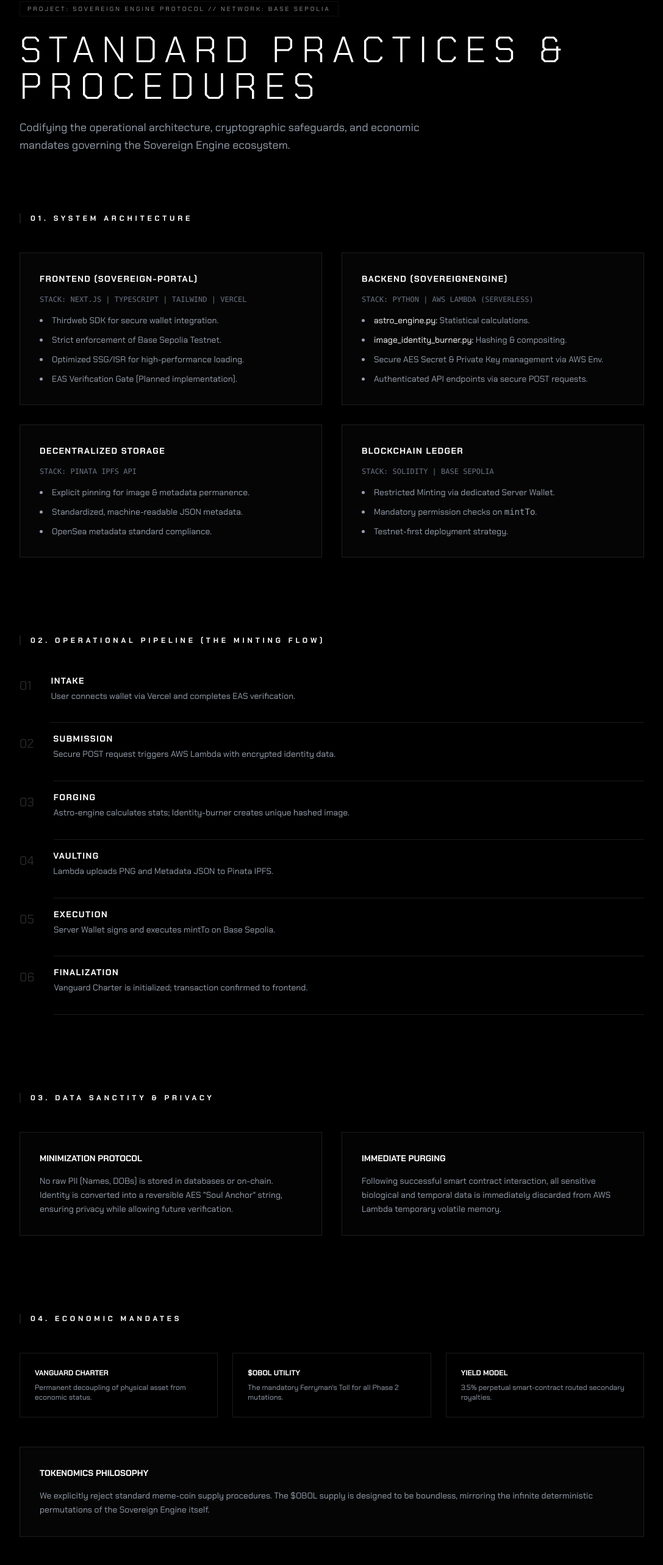
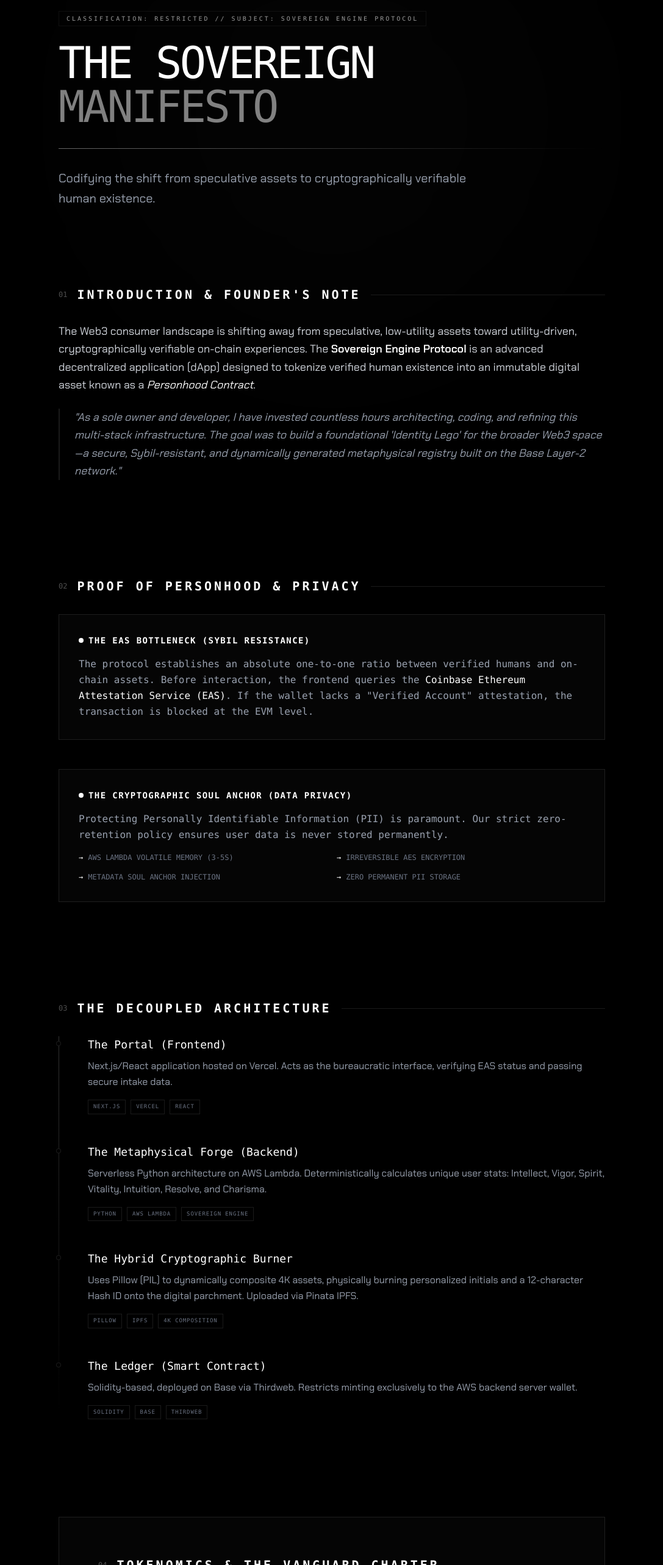
Before and after one commit to 477heat/sovereign-portal, a Next.js app: page /whitepaper in a window 1280 px wide. Shown: the part 207-2773 px from the top of the page at 61% size, without its empty margins (96-1183 px from the left). Built offline with nearby package versions, Linux system fonts and the light colour scheme.

Commit message:
White Paper Pages updated.

```diff
--- a/app/economics/page.tsx
+++ b/app/economics/page.tsx
@@ -18,7 +18,7 @@ export default function EconomicsPage() {
 
         <header className="mb-20">
           <h1 className="text-5xl md:text-7xl font-light uppercase tracking-[0.4em] mb-6">
-            Economic Mandates
+            Vanguard Provisions
           </h1>
           <p className="text-base tracking-[0.5em] opacity-40 uppercase">
             Sovereign Engine Protocol Liquidity & Utility Models
--- a/app/page.tsx
+++ b/app/page.tsx
@@ -34,7 +34,7 @@ export default function LandingPage() {
             <span className="text-xs tracking-[0.4em] font-bold uppercase">Privileges</span>
           </Link>
           <Link href="/portal" className="group relative px-10 py-3 border border-white transition-all duration-500 hover:shadow-[0_0_30px_rgba(255,255,255,0.2)] bg-white text-black">
-            <span className="text-xs tracking-[0.4em] font-black uppercase">Enter Portal</span>
+            <span className="text-xs tracking-[0.4em] font-black uppercase">Soul Portal</span>
           </Link>
         </nav>
 
--- a/app/whitepaper/page.tsx
+++ b/app/whitepaper/page.tsx
@@ -2,164 +2,207 @@ import Link from "next/link";
 
 export default function ExecutiveSummaryPage() {
   return (
-    <main className="min-h-screen bg-black text-white p-8 md:p-24 relative overflow-x-hidden">
-      <div className="fixed inset-0 pointer-events-none bg-[linear-gradient(rgba(18,16,16,0)_50%,rgba(0,0,0,0.1)_50%),linear-gradient(90deg,rgba(255,255,255,0.01),rgba(255,255,255,0.01),rgba(255,255,255,0.01))] bg-[length:100%_2px,3px_100%] opacity-20"></div>
+    <main className="min-h-screen bg-black text-white p-8 md:p-24 relative overflow-x-hidden font-mono">
+      {/* Background Scanline/Gradient Effect */}
+      <div className="fixed inset-0 pointer-events-none bg-[linear-gradient(rgba(18,16,16,0)_50%,rgba(0,0,0,0.1)_50%),linear-gradient(90deg,rgba(255,255,255,0.01),rgba(255,255,255,0.01),rgba(255,255,255,0.01))] bg-[length:100%_2px,3px_100%] opacity-20 z-0"></div>
 
-      <div className="relative z-10 max-w-5xl mx-auto">
-        <nav className="mb-16 flex justify-between items-center border-b border-white/10 pb-8">
+      {/* Subtle "Tunnel" Glow to match Portal Page */}
+      <div className="fixed inset-0 pointer-events-none z-0 opacity-30">
+        <div className="absolute top-1/2 left-1/2 -translate-x-1/2 -translate-y-1/2 w-[800px] h-[800px] rounded-full blur-[160px] bg-white/[0.05]"></div>
+      </div>
+
+      <div className="relative z-10 max-w-4xl mx-auto">
+        {/* Header / Navigation */}
+        <nav className="mb-20 flex justify-between items-center border-b border-white/10 pb-8">
           <Link href="/" className="text-[10px] tracking-[0.4em] uppercase opacity-50 hover:opacity-100 transition-opacity">
             ← Back to SovEng
           </Link>
           <div className="text-[10px] tracking-[0.4em] uppercase opacity-30">
-            Briefing // Executive Summary
+            Protocol Documentation // Version 1.0.4
           </div>
         </nav>
 
-        <header className="mb-24">
+        <header className="mb-32">
           <div className="inline-block px-3 py-1 border border-white/20 text-[10px] tracking-[0.3em] uppercase mb-6 opacity-60">
-            Project: Sovereign Engine Protocol // Network: Base Sepolia
+            Classification: Restricted // Subject: Sovereign Engine Protocol
           </div>
-          <h1 className="text-4xl md:text-6xl font-light uppercase tracking-[0.2em] mb-6">
-            Standard Practices & Procedures
+          <h1 className="text-5xl md:text-7xl font-light uppercase tracking-tighter mb-8 leading-none">
+            The Sovereign <br /> <span className="opacity-50">Manifesto</span>
           </h1>
-          <p className="text-lg text-gray-400 max-w-2xl leading-relaxed">
-            Codifying the operational architecture, cryptographic safeguards, and economic mandates governing the Sovereign Engine ecosystem.
+          <div className="h-px w-full bg-gradient-to-r from-white/40 to-transparent mb-8"></div>
+          <p className="text-xl text-gray-400 max-w-2xl leading-relaxed font-sans">
+            Codifying the shift from speculative assets to cryptographically verifiable human existence.
           </p>
         </header>
 
-        {/* SECTION 1: OPERATIONAL ARCHITECTURE */}
-        <section className="mb-32">
-          <h2 className="text-xs font-bold uppercase tracking-[0.4em] text-white mb-12 border-l-2 border-white pl-4">
-            01. System Architecture
-          </h2>
+        <div className="space-y-40">
 
-          <div className="grid grid-cols-1 md:grid-cols-2 gap-8">
-            {/* Frontend */}
-            <div className="p-8 border border-white/10 bg-white/[0.02]">
-              <h3 className="text-sm font-bold uppercase tracking-widest mb-4 text-white">Frontend (Sovereign-Portal)</h3>
-              <p className="text-xs text-gray-500 mb-4 font-mono uppercase">Stack: Next.js | TypeScript | Tailwind | Vercel</p>
-              <ul className="text-sm text-gray-400 space-y-3 list-disc list-inside">
-                <li>Thirdweb SDK for secure wallet integration.</li>
-                <li>Strict enforcement of Base Sepolia Testnet.</li>
-                <li>Optimized SSG/ISR for high-performance loading.</li>
-                <li>EAS Verification Gate (Planned implementation).</li>
-              </ul>
+          {/* 1. INTRODUCTION */}
+          <section>
+            <div className="flex items-center gap-4 mb-8">
+              <span className="text-xs opacity-30">01</span>
+              <h2 className="text-xl uppercase tracking-[0.2em] font-bold">Introduction & Founder's Note</h2>
+              <div className="h-px flex-1 bg-white/10"></div>
+            </div>
+            <div className="space-y-6 text-gray-300 leading-relaxed text-lg font-sans">
+              <p>
+                The Web3 consumer landscape is shifting away from speculative, low-utility assets toward utility-driven, cryptographically verifiable on-chain experiences. The <span className="text-white font-semibold">Sovereign Engine Protocol</span> is an advanced decentralized application (dApp) designed to tokenize verified human existence into an immutable digital asset known as a <span className="italic text-white">Personhood Contract</span>.
+              </p>
+              <p className="border-l-2 border-white/20 pl-6 italic text-gray-400">
+                "As a sole owner and developer, I have invested countless hours architecting, coding, and refining this multi-stack infrastructure. The goal was to build a foundational 'Identity Lego' for the broader Web3 space—a secure, Sybil-resistant, and dynamically generated metaphysical registry built on the Base Layer-2 network."
+              </p>
+            </div>
+          </section>
+
+          {/* 2. PROOF OF PERSONHOOD */}
+          <section>
+            <div className="flex items-center gap-4 mb-8">
+              <span className="text-xs opacity-30">02</span>
+              <h2 className="text-xl uppercase tracking-[0.2em] font-bold">Proof of Personhood & Privacy</h2>
+              <div className="h-px flex-1 bg-white/10"></div>
             </div>
 
-            {/* Backend */}
-            <div className="p-8 border border-white/10 bg-white/[0.02]">
-              <h3 className="text-sm font-bold uppercase tracking-widest mb-4 text-white">Backend (SovereignEngine)</h3>
-              <p className="text-xs text-gray-500 mb-4 font-mono uppercase">Stack: Python | AWS Lambda (Serverless)</p>
-              <ul className="text-sm text-gray-400 space-y-3 list-disc list-inside">
-                <li><span className="text-white">astro_engine.py:</span> Statistical calculations.</li>
-                <li><span className="text-white">image_identity_burner.py:</span> Hashing & compositing.</li>
-                <li>Secure AES Secret & Private Key management via AWS Env.</li>
-                <li>Authenticated API endpoints via secure POST requests.</li>
-              </ul>
+            <div className="grid grid-cols-1 gap-12">
+              <div className="group p-8 border border-white/10 bg-white/[0.02] hover:border-white/30 transition-colors">
+                <h3 className="text-sm font-bold uppercase tracking-widest mb-4 text-white flex items-center gap-2">
+                  <span className="w-2 h-2 bg-white rounded-full"></span>
+                  The EAS Bottleneck (Sybil Resistance)
+                </h3>
+                <p className="text-gray-400 leading-relaxed">
+                  The protocol establishes an absolute one-to-one ratio between verified humans and on-chain assets. Before interaction, the frontend queries the <span className="text-white">Coinbase Ethereum Attestation Service (EAS)</span>. If the wallet lacks a "Verified Account" attestation, the transaction is blocked at the EVM level.
+                </p>
               </div>
 
-            {/* Storage */}
-            <div className="p-8 border border-white/10 bg-white/[0.02]">
-              <h3 className="text-sm font-bold uppercase tracking-widest mb-4 text-white">Decentralized Storage</h3>
-              <p className="text-xs text-gray-500 mb-4 font-mono uppercase">Stack: Pinata IPFS API</p>
-              <ul className="text-sm text-gray-400 space-y-3 list-disc list-inside">
-                <li>Explicit pinning for image & metadata permanence.</li>
-                <li>Standardized, machine-readable JSON metadata.</li>
-                <li>OpenSea metadata standard compliance.</li>
-              </ul>
-            </div>
-
-            {/* Ledger */}
-            <div className="p-8 border border-white/10 bg-white/[0.02]">
-              <h3 className="text-sm font-bold uppercase tracking-widest mb-4 text-white">Blockchain Ledger</h3>
-              <p className="text-xs text-gray-500 mb-4 font-mono uppercase">Stack: Solidity | Base Sepolia</p>
-              <ul className="text-sm text-gray-400 space-y-3 list-disc list-inside">
-                <li>Restricted Minting via dedicated Server Wallet.</li>
-                <li>Mandatory permission checks on <code>mintTo</code>.</li>
-                <li>Testnet-first deployment strategy.</li>
+              <div className="group p-8 border border-white/10 bg-white/[0.02] hover:border-white/30 transition-colors">
+                <h3 className="text-sm font-bold uppercase tracking-widest mb-4 text-white flex items-center gap-2">
+                  <span className="w-2 h-2 bg-white rounded-full"></span>
+                  The Cryptographic Soul Anchor (Data Privacy)
+                </h3>
+                <p className="text-gray-400 leading-relaxed mb-4">
+                  Protecting Personally Identifiable Information (PII) is paramount. Our strict zero-retention policy ensures user data is never stored permanently.
+                </p>
+                <ul className="grid grid-cols-1 md:grid-cols-2 gap-4 text-xs font-mono text-gray-500 uppercase">
+                  <li className="flex items-center gap-2"><span className="text-white">→</span> AWS Lambda Volatile Memory (3-5s)</li>
+                  <li className="flex items-center gap-2"><span className="text-white">→</span> Irreversible AES Encryption</li>
+                  <li className="flex items-center gap-2"><span className="text-white">→</span> Metadata Soul Anchor Injection</li>
+                  <li className="flex items-center gap-2"><span className="text-white">→</span> Zero Permanent PII Storage</li>
                 </ul>
               </div>
             </div>
           </section>
 
-        {/* SECTION 2: THE PIPELINE */}
-        <section className="mb-32">
-          <h2 className="text-xs font-bold uppercase tracking-[0.4em] text-white mb-12 border-l-2 border-white pl-4">
-            02. Operational Pipeline (The Minting Flow)
-          </h2>
+          {/* 3. DECOUPLED ARCHITECTURE */}
+          <section>
+            <div className="flex items-center gap-4 mb-8">
+              <span className="text-xs opacity-30">03</span>
+              <h2 className="text-xl uppercase tracking-[0.2em] font-bold">The Decoupled Architecture</h2>
+              <div className="h-px flex-1 bg-white/10"></div>
+            </div>
 
-          <div className="space-y-4">
+            <div className="relative">
+              {/* Vertical Line connecting nodes */}
+              <div className="absolute left-0 top-0 bottom-0 w-px bg-gradient-to-b from-white/20 via-white/10 to-transparent hidden md:block"></div>
+
+              <div className="space-y-12">
                 {[
-              { step: "01", label: "Intake", desc: "User connects wallet via Vercel and completes EAS verification." },
-              { step: "02", label: "Submission", desc: "Secure POST request triggers AWS Lambda with encrypted identity data." },
-              { step: "03", label: "Forging", desc: "Astro-engine calculates stats; Identity-burner creates unique hashed image." },
-              { step: "04", label: "Vaulting", desc: "Lambda uploads PNG and Metadata JSON to Pinata IPFS." },
-              { step: "05", label: "Execution", desc: "Server Wallet signs and executes mintTo on Base Sepolia." },
-              { step: "06", label: "Finalization", desc: "Vanguard Charter is initialized; transaction confirmed to frontend." }
-            ].map((item, i) => (
-              <div key={i} className="flex gap-8 items-start group">
-                <div className="text-xl font-light opacity-20 group-hover:opacity-100 transition-opacity pt-1">
-                  {item.step}
-                </div>
-                <div className="flex-1 pb-8 border-b border-white/5">
-                  <h4 className="text-sm font-bold uppercase tracking-widest mb-1">{item.label}</h4>
-                  <p className="text-sm text-gray-400 leading-relaxed">{item.desc}</p>
+                  {
+                    title: "The Portal (Frontend)",
+                    desc: "Next.js/React application hosted on Vercel. Acts as the bureaucratic interface, verifying EAS status and passing secure intake data.",
+                    tags: ["Next.js", "Vercel", "React"]
+                  },
+                  {
+                    title: "The Metaphysical Forge (Backend)",
+                    desc: "Serverless Python architecture on AWS Lambda. Deterministically calculates unique user stats: Intellect, Vigor, Spirit, Vitality, Intuition, Resolve, and Charisma.",
+                    tags: ["Python", "AWS Lambda", "Sovereign Engine"]
+                  },
+                  {
+                    title: "The Hybrid Cryptographic Burner",
+                    desc: "Uses Pillow (PIL) to dynamically composite 4K assets, physically burning personalized initials and a 12-character Hash ID onto the digital parchment. Uploaded via Pinata IPFS.",
+                    tags: ["Pillow", "IPFS", "4K Composition"]
+                  },
+                  {
+                    title: "The Ledger (Smart Contract)",
+                    desc: "Solidity-based, deployed on Base via Thirdweb. Restricts minting exclusively to the AWS backend server wallet.",
+                    tags: ["Solidity", "Base", "Thirdweb"]
+                  }
+                ].map((item, idx) => (
+                  <div key={idx} className="relative md:pl-12 group">
+                    <div className="absolute left-[-4px] top-2 w-2 h-2 bg-black border border-white rounded-full z-10 group-hover:bg-white transition-colors"></div>
+                    <h3 className="text-lg text-white mb-2">{item.title}</h3>
+                    <p className="text-gray-400 leading-relaxed mb-4 font-sans">{item.desc}</p>
+                    <div className="flex gap-2">
+                      {item.tags.map(tag => (
+                        <span key={tag} className="text-[9px] px-2 py-1 border border-white/10 text-gray-500 uppercase tracking-widest">
+                          {tag}
+                        </span>
+                      ))}
                     </div>
                   </div>
                 ))}
               </div>
+            </div>
           </section>
 
-        {/* SECTION 3: PRIVACY & DATA */}
-        <section className="mb-32">
-          <h2 className="text-xs font-bold uppercase tracking-[0.4em] text-white mb-12 border-l-2 border-white pl-4">
-            03. Data Sanctity & Privacy
-          </h2>
-          <div className="grid grid-cols-1 md:grid-cols-2 gap-8">
-            <div className="p-8 bg-white/[0.01] border border-white/10">
-              <h3 className="text-sm font-bold uppercase mb-4">Minimization Protocol</h3>
-              <p className="text-sm text-gray-400 leading-relaxed">
-                No raw PII (Names, DOBs) is stored in databases or on-chain. Identity is converted into a reversible AES "Soul Anchor" string, ensuring privacy while allowing future verification.
+          {/* 4. TOKENOMICS */}
+          <section className="bg-white/[0.02] border border-white/10 p-8 md:p-16">
+            <div className="flex items-center gap-4 mb-12">
+              <span className="text-xs opacity-30">04</span>
+              <h2 className="text-xl uppercase tracking-[0.2em] font-bold">Tokenomics & The Vanguard Charter</h2>
+              <div className="h-px flex-1 bg-white/10"></div>
+            </div>
+
+            <div className="grid grid-cols-1 md:grid-cols-2 gap-16">
+              <div className="space-y-6">
+                <h3 className="text-sm font-bold uppercase tracking-widest text-white">The Vanguard Status</h3>
+                <p className="text-gray-400 leading-relaxed font-sans">
+                  The cryptographic wallet that originally mints a Phase 1 Genesis Soul Contract is permanently granted <span className="text-white">Vanguard status</span>. This status is irrevocably bound to the original wallet, even through secondary market transfers.
                 </p>
               </div>
-            <div className="p-8 bg-white/[0.01] border border-white/10">
-              <h3 className="text-sm font-bold uppercase mb-4">Immediate Purging</h3>
-              <p className="text-sm text-gray-400 leading-relaxed">
-                Following successful smart contract interaction, all sensitive biological and temporal data is immediately discarded from AWS Lambda temporary volatile memory.
+              <div className="space-y-6">
+                <h3 className="text-sm font-bold uppercase tracking-widest text-white">Perpetual Indenture Dividends</h3>
+                <p className="text-gray-400 leading-relaxed font-sans">
+                  A hardcoded 7% secondary royalty (ERC2981) is split 50/50 via an ultra-lightweight EIP-1167 Minimal Proxy Clone:
                 </p>
+                <div className="space-y-3">
+                  <div className="flex justify-between border-b border-white/5 pb-2">
+                    <span className="text-xs text-gray-500 uppercase">3.5% Life-Lease Royalty</span>
+                    <span className="text-xs text-white">To Original Vanguard</span>
+                  </div>
+                  <div className="flex justify-between border-b border-white/5 pb-2">
+                    <span className="text-xs text-gray-500 uppercase">3.5% Architect's Tithe</span>
+                    <span className="text-xs text-white">To Sovereign R&D</span>
+                  </div>
+                </div>
               </div>
             </div>
           </section>
 
-        {/* SECTION 4: ECONOMICS */}
-        <section className="mb-32">
-          <h2 className="text-xs font-bold uppercase tracking-[0.4em] text-white mb-12 border-l-2 border-white pl-4">
-            04. Economic Mandates
-          </h2>
-          <div className="space-y-12">
-            <div className="grid grid-cols-1 md:grid-cols-3 gap-6">
-               <div className="p-6 border border-white/10">
-                  <h4 className="text-xs font-bold uppercase mb-2">Vanguard Charter</h4>
-                  <p className="text-xs text-gray-400">Permanent decoupling of physical asset from economic status.</p>
+          {/* 5. FUTURE TRAJECTORY */}
+          <section className="pb-32">
+            <div className="flex items-center gap-4 mb-8">
+              <span className="text-xs opacity-30">05</span>
+              <h2 className="text-xl uppercase tracking-[0.2em] font-bold">Future Trajectory: Phase 2</h2>
+              <div className="h-px flex-1 bg-white/10"></div>
             </div>
-               <div className="p-6 border border-white/10">
-                  <h4 className="text-xs font-bold uppercase mb-2">$OBOL Utility</h4>
-                  <p className="text-xs text-gray-400">The mandatory Ferryman's Toll for all Phase 2 mutations.</p>
+            <div className="grid grid-cols-1 md:grid-cols-3 gap-8">
+              <div className="p-6 border border-white/5">
+                <h4 className="text-xs font-bold uppercase mb-4 text-white">The Ferryman's Toll ($OBOL)</h4>
+                <p className="text-sm text-gray-500 leading-relaxed">Vanguard members passively farm and receive airdrops of the ecosystem's native ERC-20 token.</p>
               </div>
-               <div className="p-6 border border-white/10">
-                  <h4 className="text-xs font-bold uppercase mb-2">Yield Model</h4>
-                  <p className="text-xs text-gray-400">3.5% perpetual smart-contract routed secondary royalties.</p>
+              <div className="p-6 border border-white/5">
+                <h4 className="text-xs font-bold uppercase mb-4 text-white">Progeny Constructs</h4>
+                <p className="text-sm text-gray-500 leading-relaxed">Expend $OBOL to mint subordinate characters that mathematically align with your original Soul's core stats.</p>
               </div>
-            </div>
-            <div className="p-8 border border-white/10 bg-white/[0.02]">
-              <h3 className="text-sm font-bold uppercase mb-4">Tokenomics Philosophy</h3>
-              <p className="text-sm text-gray-400 leading-relaxed">
-                We explicitly reject standard meme-coin supply procedures. The $OBOL supply is designed to be boundless, mirroring the infinite deterministic permutations of the Sovereign Engine itself.
-              </p>
+              <div className="p-6 border border-white/5">
+                <h4 className="text-xs font-bold uppercase mb-4 text-white">Asset Forfeiture & Upgrade</h4>
+                <p className="text-sm text-gray-500 leading-relaxed">Voluntarily "Burn" your contract to trigger an automated upgrade to higher visual tiers and core stats.</p>
               </div>
             </div>
           </section>
 
+        </div>
+
+        {/* Footer */}
         <footer className="pt-12 border-t border-white/10 text-center">
           <div className="text-[10px] tracking-[0.5em] uppercase opacity-30 space-y-2">
             <p>Fiat Lux • Caveat Emptor • Memento Mori</p>
```
Lines whose indentation alone changed are shown as unchanged.
